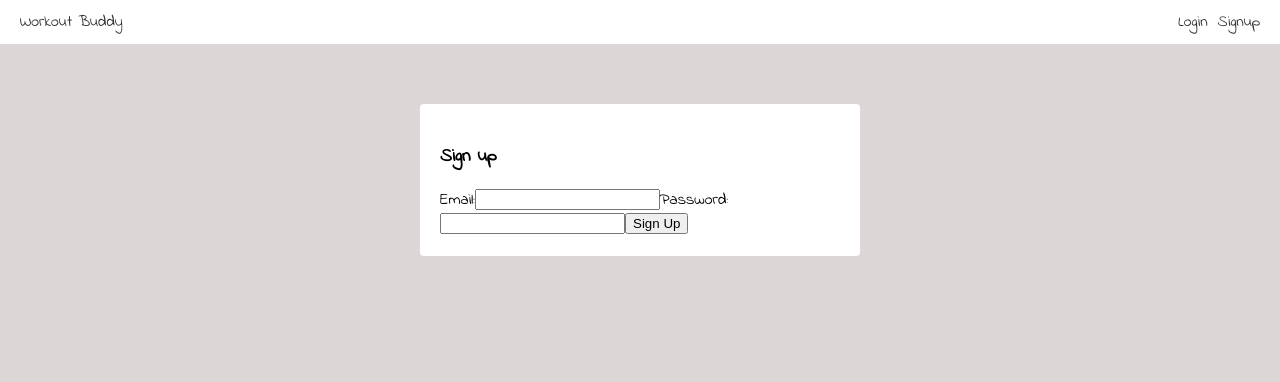
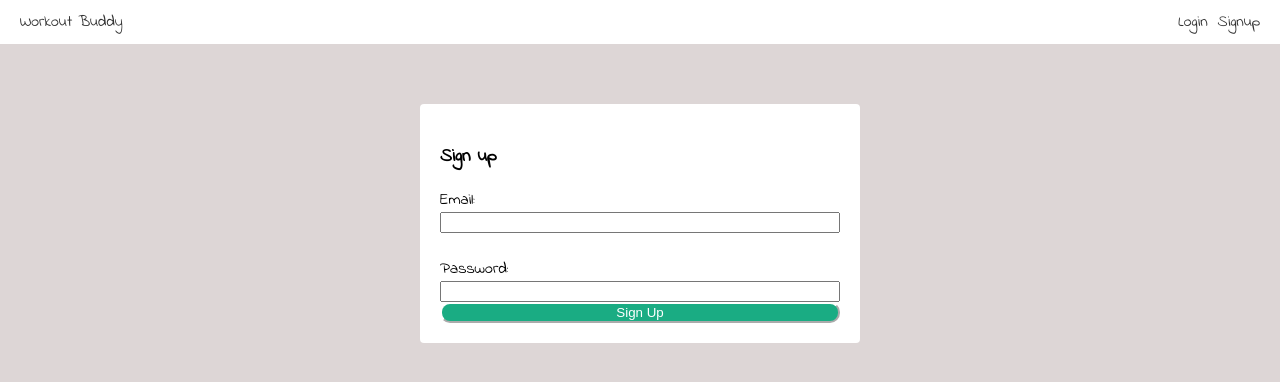
Before and after one commit to Qubyte7/Mern-stack, a React (Vite) app in the folder client/: page /signup in a window 1280 px wide. Shown: the top 382 px of the page. Built offline with nearby package versions, Linux system fonts and the light colour scheme.

Commit message:
Done with My Mern Stack app Course

```diff
--- a/client/src/App.css
+++ b/client/src/App.css
@@ -70,4 +70,6 @@ form.signup, form.login{
   padding: 20px;
   background: white;
   border-radius: 4px;
+  display: flex;
+  flex-direction: column;
 }
--- a/client/src/pages/Login.tsx
+++ b/client/src/pages/Login.tsx
@@ -21,6 +21,7 @@ const Login = () => {
         }}
         value={email}
       />
+      <br />
       <label>Password:</label>
       <input
         type="password"
@@ -29,7 +30,7 @@ const Login = () => {
         }}
         value={password}
       />
-      <button disabled={isloading}>Login</button>
+      <button style={{ backgroundColor: '#1aac83', borderRadius: '10px',borderColor: 'white',color:'white' }} disabled={isloading}>Login</button>
       {error && <div className="error">{error}</div>}
     </form>
   );
--- a/client/src/pages/Signup.tsx
+++ b/client/src/pages/Signup.tsx
@@ -22,6 +22,7 @@ const Signup = () => {
         }}
         value={email}
       />
+      <br />
       <label>Password:</label>
       <input
         type="password"
@@ -30,7 +31,7 @@ const Signup = () => {
         }}
         value={password}
       />
-      <button disabled={isloading}>Sign Up</button>
+      <button  style={{ backgroundColor: '#1aac83', borderRadius: '10px',borderColor: 'white',color:'white' }} disabled={isloading}>Sign Up</button>
       {error && <div className="error">{error}</div>}
     </form>
   );
```
Also changed, not shown: 1 other file (tests, documents, lock files or other folders).
